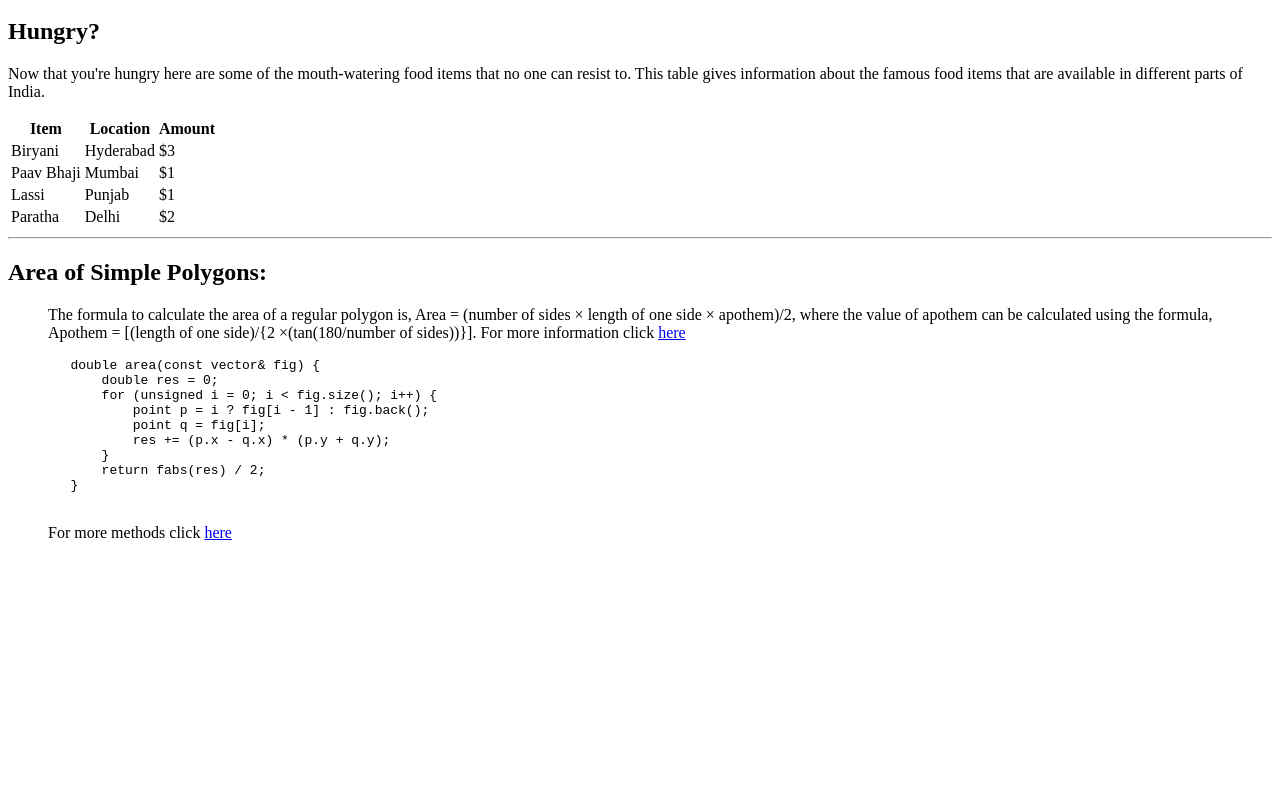
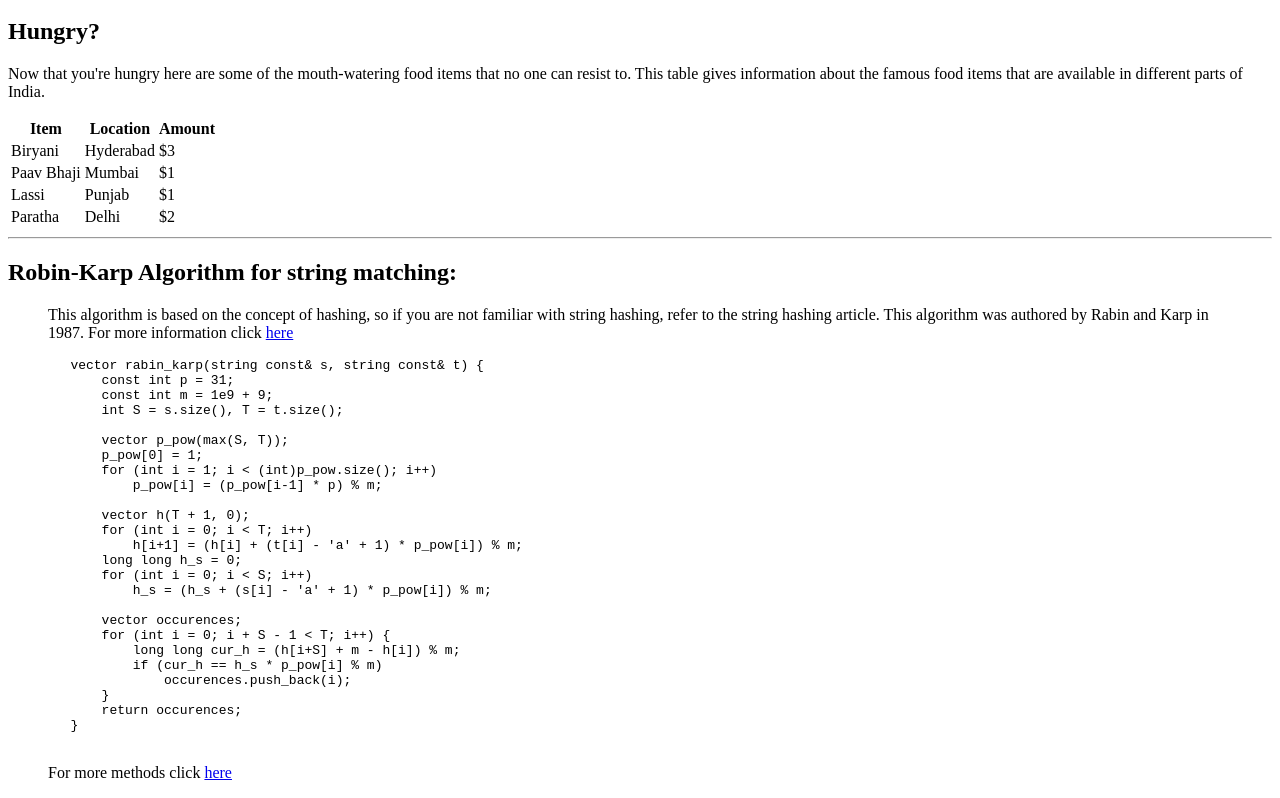
Before and after one commit to 44-563-WebApps-F21/webapps-f21-assignment-3-saitej-veerabathini, a plain HTML site: page index.html in a window 1280 px wide. Shown: the part 692-1490 px from the top of the page. Before the commit the page ends 1250 px from the top, so only its background shows below. Drawn offline with Linux system fonts and the light colour scheme.

Commit message:
added correct algo

```diff
--- a/index.html
+++ b/index.html
@@ -78,24 +78,39 @@
         </tr>
     </table>
     <hr>
-    <h2>Area of Simple Polygons:</h2>
-    <blockquote>The formula to calculate the area of a regular polygon is, Area = (number of sides × length of one side
-        ×
-        apothem)/2, where the value of apothem can be calculated using the formula, Apothem = [(length of one side)/{2
-        ×(tan(180/number of sides))}].
-        For more information click <a href="https://www.cuemath.com/geometry/area-of-polygons/">here</a></blockquote>
+    <h2>Robin-Karp Algorithm for string matching:</h2>
+    <blockquote>This algorithm is based on the concept of hashing, so if you are not familiar with string hashing, refer
+        to the string hashing article. This algorithm was authored by Rabin and Karp in 1987.
+        For more information click <a href="https://www.geeksforgeeks.org/rabin-karp-algorithm-for-pattern-searching/">here</a></blockquote>
     <pre>
-        double area(const vector<point>& fig) {
-            double res = 0;
-            for (unsigned i = 0; i < fig.size(); i++) {
-                point p = i ? fig[i - 1] : fig.back();
-                point q = fig[i];
-                res += (p.x - q.x) * (p.y + q.y);
+        vector<int> rabin_karp(string const& s, string const& t) {
+            const int p = 31;
+            const int m = 1e9 + 9;
+            int S = s.size(), T = t.size();
+
+            vector<long long> p_pow(max(S, T));
+            p_pow[0] = 1;
+            for (int i = 1; i < (int)p_pow.size(); i++)
+                p_pow[i] = (p_pow[i-1] * p) % m;
+
+            vector<long long> h(T + 1, 0);
+            for (int i = 0; i < T; i++)
+                h[i+1] = (h[i] + (t[i] - 'a' + 1) * p_pow[i]) % m;
+            long long h_s = 0;
+            for (int i = 0; i < S; i++)
+                h_s = (h_s + (s[i] - 'a' + 1) * p_pow[i]) % m;
+
+            vector<int> occurences;
+            for (int i = 0; i + S - 1 < T; i++) {
+                long long cur_h = (h[i+S] + m - h[i]) % m;
+                if (cur_h == h_s * p_pow[i] % m)
+                    occurences.push_back(i);
             }
-            return fabs(res) / 2;
+            return occurences;
         }
     </pre>
-    <blockquote>For more methods click <a href="https://cp-algorithms.com/geometry/area-of-simple-polygon.html">here</a></blockquote>
+    <blockquote>For more methods click <a href="https://cp-algorithms.com/string/rabin-karp.html">here</a>
+    </blockquote>
 
 
 </body>
```
